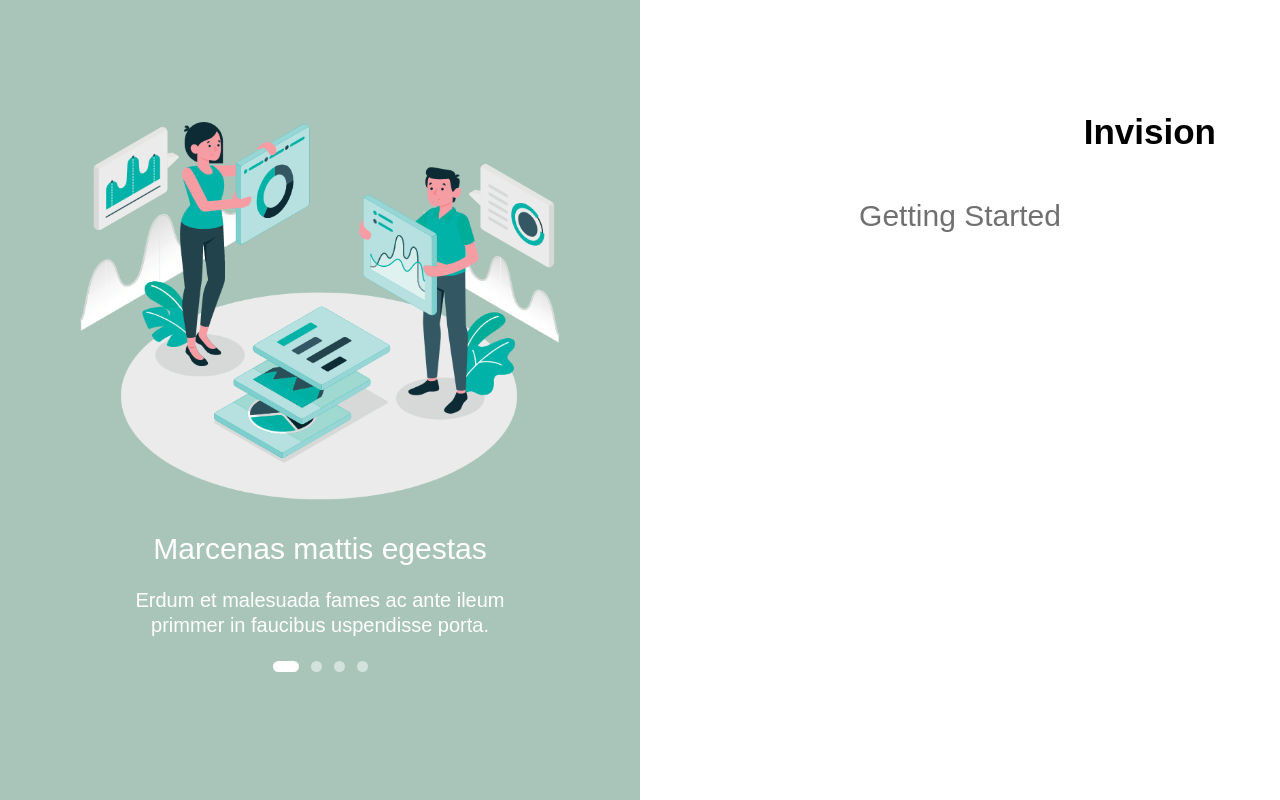
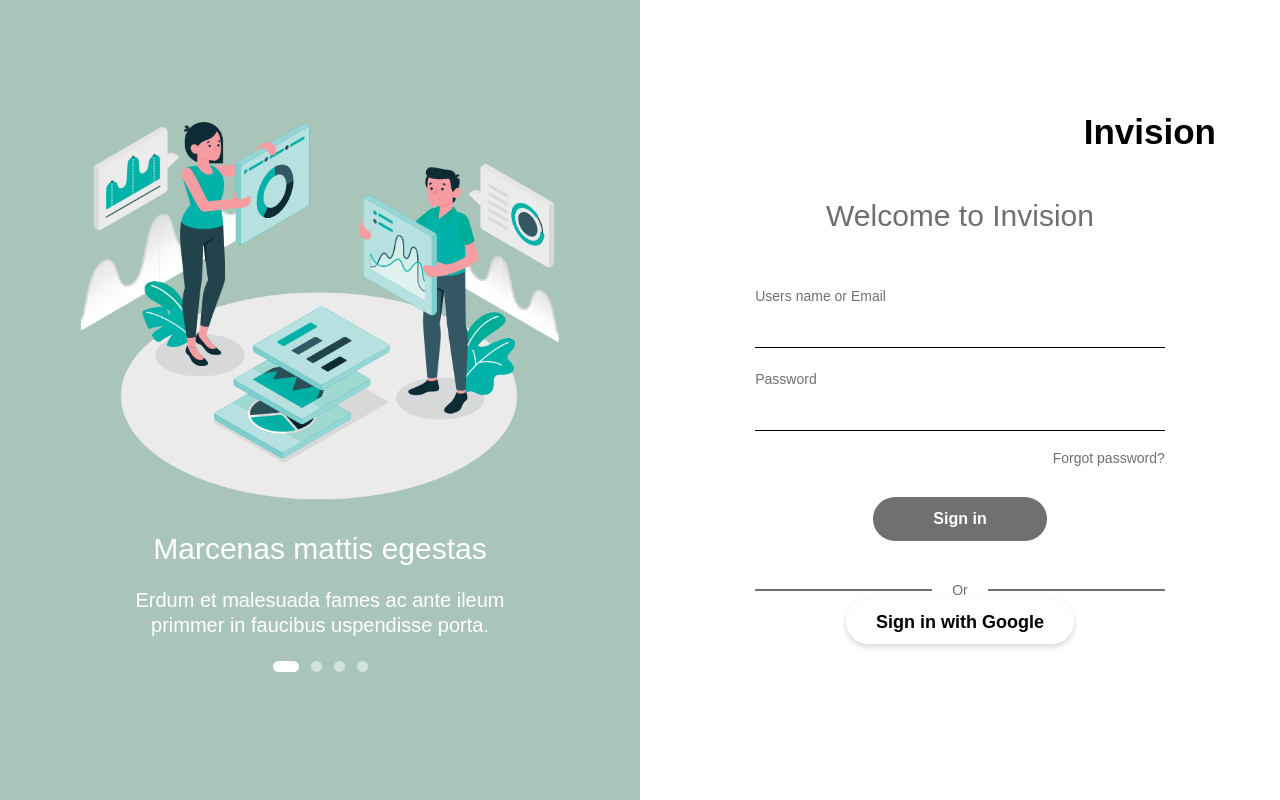
Before and after one commit to leonleles/invision, a React (Create React App) app: page / in a window 1280 px wide. Built offline with nearby package versions, Linux system fonts and the light colour scheme; the HTML template or start-up script is replaced by a standard one; a web font is replaced by a local one.

Commit message:
Cria component de button google

```diff
--- /dev/null
+++ b/src/components/Button/index.jsx
@@ -0,0 +1,15 @@
+import React from 'react';
+import styled from "styled-components";
+
+const Button = styled.button`
+  padding: 12px 60px;
+  background: #707070;
+  border-radius: 45px;
+  border: none;
+  font-size: 16px;
+  line-height: 20px;
+  font-weight: bold;
+  color: #ffffff
+`;
+
+export default Button;
--- /dev/null
+++ b/src/components/ButtonGoogle/index.jsx
@@ -0,0 +1,18 @@
+import React from 'react';
+import styled from "styled-components";
+
+const ButtonGoogle = styled.button`
+  padding: 8px 30px;
+  height: 45px;
+  border-radius: 45px;
+  border: none;
+  background: #fff;
+  box-shadow: 0px 3px 6px #00000029;
+  display: flex;
+  align-items: center;
+  color: #000000;
+  font-size: 18px;
+  line-height: 22px
+`;
+
+export default ButtonGoogle;
--- a/src/components/Grid/index.tsx
+++ b/src/components/Grid/index.tsx
@@ -1,4 +1,4 @@
-import React from 'react';
+import React, { ReactComponentElement } from 'react';
 import SwiperCore, { Navigation, Pagination, Scrollbar, A11y } from 'swiper';
 import { Swiper, SwiperSlide } from 'swiper/react';
 
@@ -7,7 +7,7 @@
 
 SwiperCore.use([Navigation, Pagination, Scrollbar, A11y]);
 
-function Grid() {
+function Grid(props: any) {
   const slides = [];
 
   for (let i = 0; i < 4; i++) {
@@ -44,10 +44,10 @@
     <div className="wrapper right">
       <div className='content'>
         <h1>Invision</h1>
-        <h2>Getting Started</h2>
+        <h2>{props.title}</h2>
 
         <div className="sub-content">
-
+          {props.children}
         </div>
       </div>
     </div>
--- a/src/pages/Login.tsx
+++ b/src/pages/Login.tsx
@@ -1,10 +1,91 @@
 import React from 'react';
 import { Link } from "react-router-dom";
+import { Formik, Form, Field, ErrorMessage } from 'formik';
+import * as Yup from 'yup';
 
 import Grid from '../components/Grid';
+import Button from '../components/Button';
+import ButtonGoogle from '../components/ButtonGoogle';
 
 function Login() {
-  return (<Grid />);
+  const messageRequired = '* Este campo não pode ser vazio.';
+  const messageMailError = 'O e-mail está incorreto';
+
+  const initialValues = {
+    email: '',
+    password: '',
+  };
+
+  const validationSchema = Yup.object().shape({
+    email: Yup.string()
+      .email(messageMailError)
+      .required(messageRequired),
+    password: Yup.string()
+      .concat(Yup.string().required(messageRequired))
+  });
+
+  function validateUseName(value: string) {
+    let error;
+    if (!value) {
+      error = messageRequired;
+    } else if (!/^[A-Z0-9._%+-]+@[A-Z0-9.-]+\.[A-Z]{2,4}$/i.test(value)) {
+      error = messageRequired;
+    }
+
+    return error;
+  }
+
+  function validatePassWord(value: string) {
+    let error;
+    if (!value) {
+      error = messageRequired;
+    }
+
+    return error;
+  }
+
+  return (
+    <Grid title="Welcome to Invision">
+      <Formik
+        initialValues={initialValues}
+        validationSchema={validationSchema}
+        onSubmit={() => { }}
+      >
+        {({ errors, touched, isSubmitting, setFieldValue }) => {
+          // const [user, setUser] = useState({});
+          // const [showPassword, setShowPassword] = useState(false);
+
+          return (
+            <Form className="login-form">
+              <div className="field">
+                <label>Users name or Email</label>
+                <Field name="email" type="text"
+                  className={'form-control' + (errors.email && touched.email ? ' is-invalid' : '')} />
+                <ErrorMessage name="email" component="div" className="invalid-feedback" />
+              </div>
+
+              <div className="field">
+                <label>Password</label>
+                <Field name="password" type="password" className={'form-control' + (errors.password && touched.password ? ' is-invalid' : '')} />
+                <ErrorMessage name="password" component="div" className="invalid-feedback" />
+              </div>
+
+              <p className="forgot-password">Forgot password?</p>
+
+              <Button type="submit" disabled={isSubmitting}>Sign in</Button>
+
+              <div className="or">
+                <div className="hr"></div>
+                <span>Or</span>
+                <div className="hr"></div>
+              </div>
+
+              <ButtonGoogle>Sign in with Google</ButtonGoogle>
+            </Form>
+          );
+        }}
+      </Formik>
+    </Grid >);
 }
 
 export default Login;
--- a/src/styles/global.scss
+++ b/src/styles/global.scss
@@ -40,4 +40,12 @@
   font-family: 'Muli', sans-serif;
 }
 
+input:focus,
+select:focus,
+textarea:focus,
+button:focus {
+    outline: none;
+}
+
 @import './components/grid.scss';
+@import './pages/login.scss';
--- /dev/null
+++ b/src/styles/pages/login.scss
@@ -0,0 +1,71 @@
+%label {
+  font-weight: normal;
+  font-size: 14px;
+  line-height: 18px;
+  color: $color_silver2;
+}
+
+.login-form {
+  width: 80%;
+  display: flex;
+  flex-direction: column;
+  align-items: center;
+
+  .field {
+    width: 100%;
+    display: flex;
+    flex-direction: column;
+
+    + .field {
+      margin-top: 18px;
+    }
+
+    label {
+      @extend %label;
+      margin-top: 4px;
+    }
+
+    input {
+      width: 100%;
+      padding: 11px 20px;
+      text-align: left;
+      font: normal normal normal 16px/20px Muli;
+      letter-spacing: 0px;
+      color: $color_black;
+      border: none;
+      border-bottom: 1px solid $color_black;
+
+      &::focus {
+        outline-width: 0;
+      }
+    }
+  }
+
+  .forgot-password {
+    width: 100%;
+    text-align: right;
+    margin-top: 18px;
+    @extend %label;
+  }
+
+  button[type=submit] {
+    margin-top: 30px;
+  }
+
+  .or {
+    width: 100%;
+    display: flex;
+    align-items: center;
+    margin-top: 40px;
+
+    .hr {
+      border: 0.5px solid $color_silver2;
+      flex-grow: 1
+    }
+
+    span {
+      @extend %label;
+      margin: 0 20px;
+    }
+  }
+}
```
Also changed, not shown: package.json (+6 -2 lines), src/components/Input/index.tsx (added, +11 -0 lines), src/components/Slider/index.tsx (deleted, +0 -7 lines), 2 other files (tests, documents, lock files or other folders).
